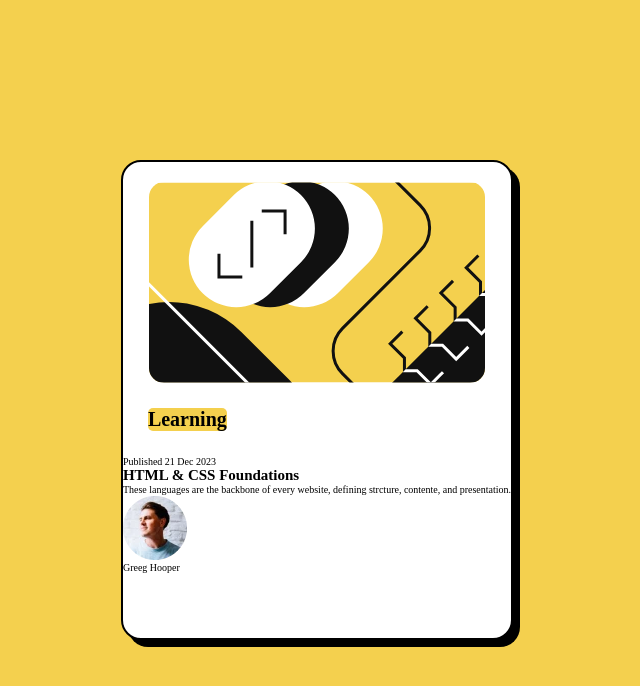
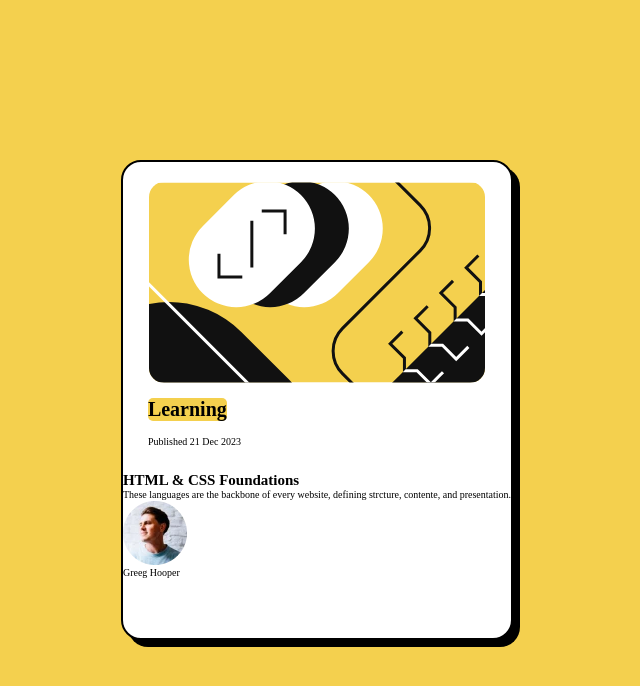
Before and after one commit to Marciliano29/CardBlog, a plain HTML site: page index.html in a window 1280 px wide. Shown: the whole page, without its empty margins (323-963 px from the left). Drawn offline with Linux system fonts and the light colour scheme.

Commit message:
atualizando conteudo geral

```diff
--- a/index.html
+++ b/index.html
@@ -25,13 +25,17 @@
             alt="Uma imagem de fundo"
           />
         </a>
-        <h1 class="linha">Learning</h1>
-        <p>Published 21 Dec 2023</p>
-        <h2>HTML & CSS Foundations</h2>
-        <p>
-          These languages are the backbone of every website, defining strcture,
-          contente, and presentation.
-        </p>
+        <div class="titulo">
+          <h1 class="linha">Learning</h1>
+        </div>
+        <p class="publicacao">Published 21 Dec 2023</p>
+        <div class="fundamentos">
+          <h2 class="html-css">HTML & CSS Foundations</h2>
+          <p>
+            These languages are the backbone of every website, defining strcture,
+            contente, and presentation.
+          </p>
+        </div>
         <a href="#" class="imagem-fundador">
           <img src="./src/images/image-avatar.webp" alt="Foto do Fundador" />
         </a>
--- a/src/css/style.css
+++ b/src/css/style.css
@@ -36,10 +36,22 @@ img {
   border-radius: 15px;
 }
 
-.blog-info .linha {
+.blog-info .titulo {
   display: flex;
   background-color: var(--Yellow);
   align-self: baseline;
   border-radius: 5px;
-  margin: 25px 25px;
+  margin: 15px 25px;
 }
+
+.blog-info .publicacao{
+  margin: 0 4px 25px 25px;
+}
+
+.fundamentos {
+  /* display: flex; */
+}
+
+.html-css {
+  /* background-color: red; */
+}
```
